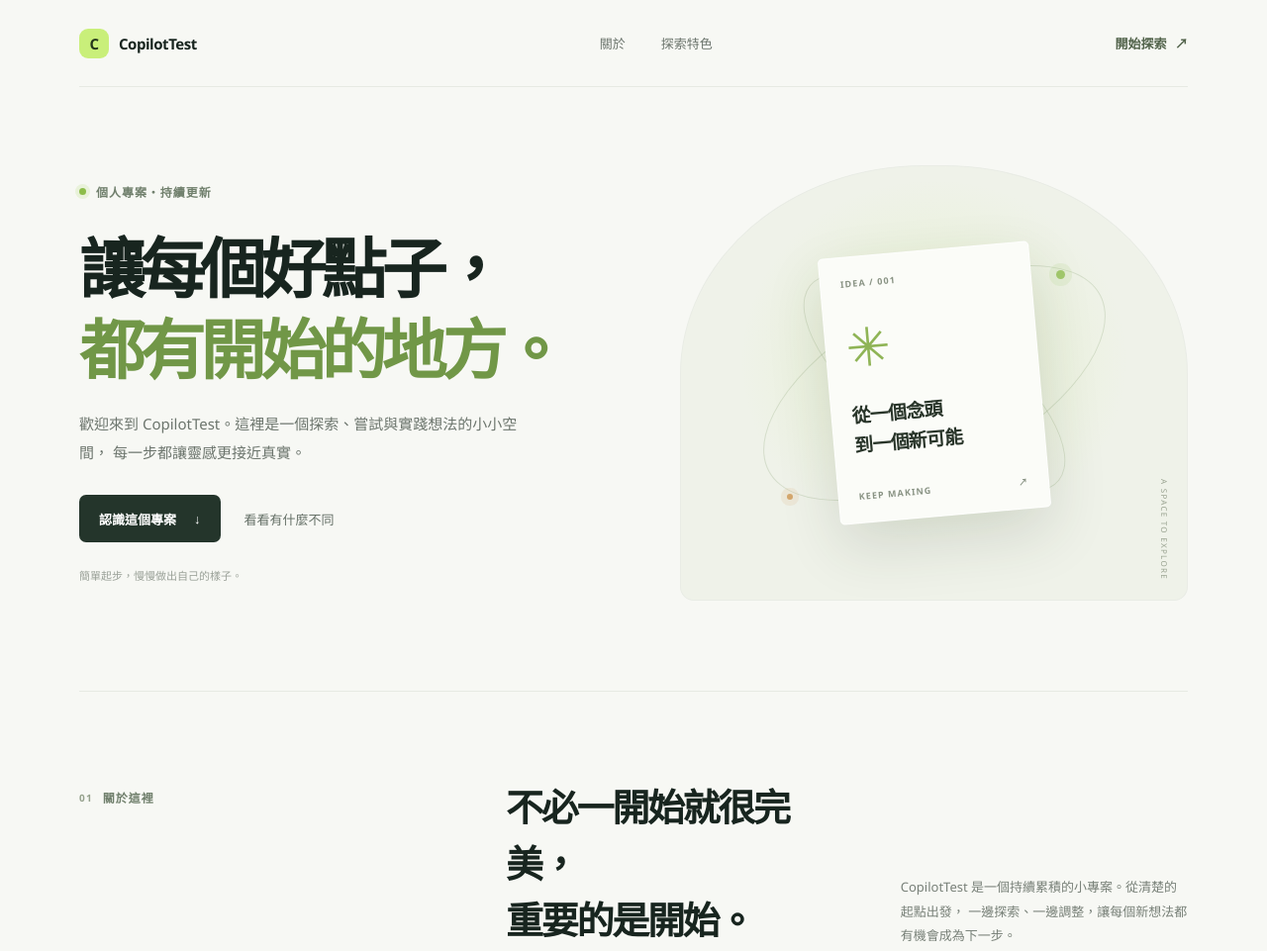
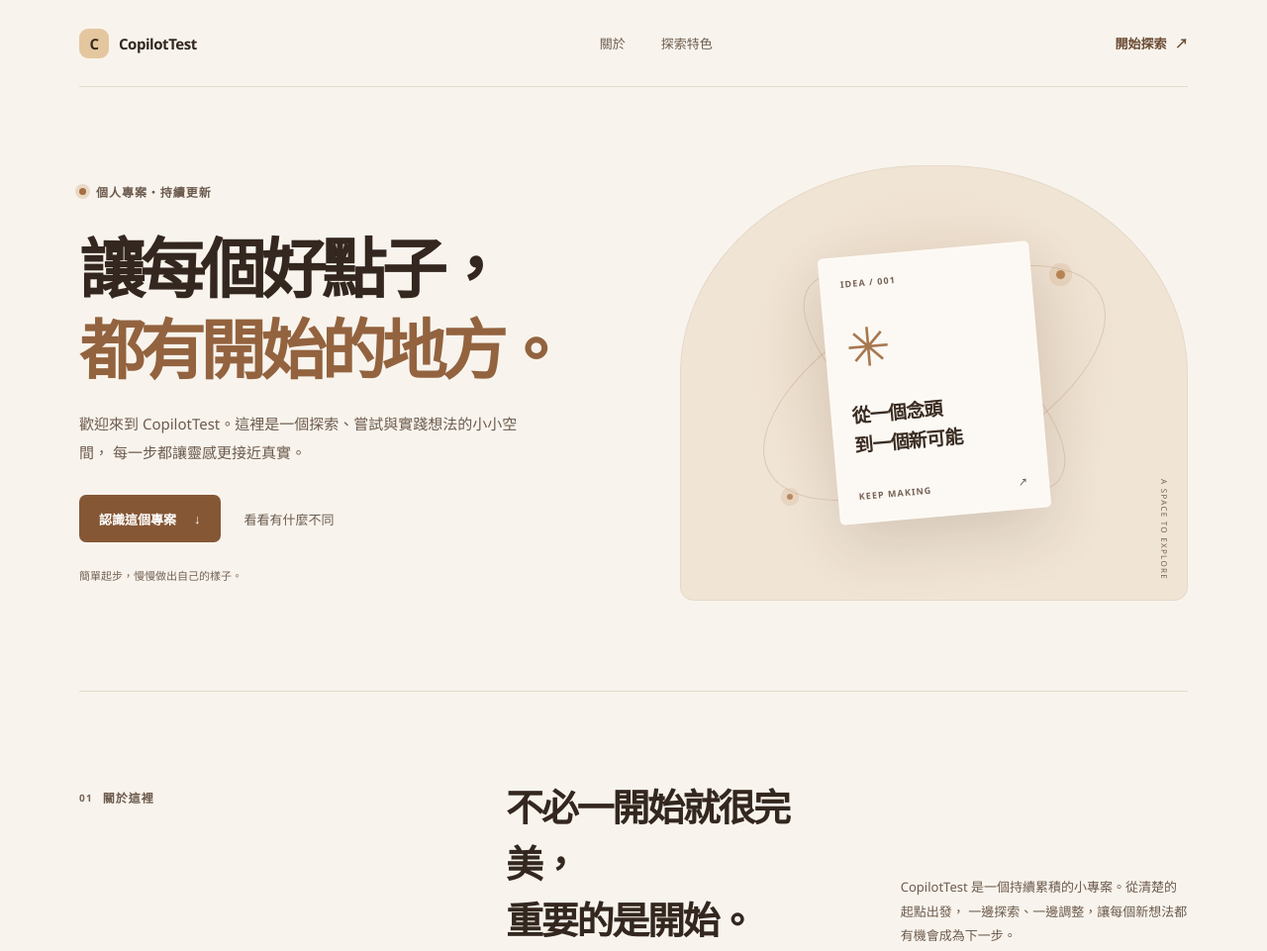
Before and after one commit to yishan-H/kanban-app, a plain HTML site: page index.html in a window 1280 px wide. Shown: the top 961 px of the page at 99% size. Drawn offline with Linux system fonts and the light colour scheme.

Commit message:
調整為奶茶米白配色

```diff
--- a/style.css
+++ b/style.css
@@ -1,3 +1,15 @@
+:root {
+  --color-background: #f8f4ed;
+  --color-surface: #f0e4d5;
+  --color-surface-light: #fcf9f4;
+  --color-text: #33271f;
+  --color-muted: #6d5b4e;
+  --color-muted-soft: #756255;
+  --color-line: #e6d9c9;
+  --color-caramel: #855735;
+  --color-caramel-dark: #6f462d;
+}
+
 * {
   box-sizing: border-box;
 }
@@ -8,8 +20,8 @@ html {
 
 body {
   margin: 0;
-  background: #f7f8f4;
-  color: #18251f;
+  background: var(--color-background);
+  color: var(--color-text);
   font-family: "Segoe UI", "Noto Sans TC", system-ui, sans-serif;
   -webkit-font-smoothing: antialiased;
 }
@@ -30,7 +42,7 @@ a {
 
 .site-header {
   height: 88px;
-  border-bottom: 1px solid #e7eae3;
+  border-bottom: 1px solid var(--color-line);
 }
 
 .brand {
@@ -48,8 +60,8 @@ a {
   height: 30px;
   place-items: center;
   border-radius: 9px;
-  background: #c9ef7a;
-  color: #23351b;
+  background: #e5c79f;
+  color: #392b20;
   font-size: 15px;
   font-weight: 800;
 }
@@ -57,7 +69,7 @@ a {
 .site-nav {
   display: flex;
   gap: 36px;
-  color: #6b746c;
+  color: var(--color-muted);
   font-size: 13px;
 }
 
@@ -70,11 +82,11 @@ a {
 .site-nav a:hover,
 .text-link:hover,
 .header-link:hover {
-  color: #507b37;
+  color: var(--color-caramel-dark);
 }
 
 .header-link {
-  color: #53644c;
+  color: #6b4c34;
   font-size: 13px;
   font-weight: 650;
 }
@@ -104,7 +116,7 @@ a {
   display: flex;
   align-items: center;
   gap: 10px;
-  color: #71806d;
+  color: var(--color-muted);
   font-size: 12px;
   font-weight: 650;
   letter-spacing: 0.08em;
@@ -114,8 +126,8 @@ a {
   width: 7px;
   height: 7px;
   border-radius: 50%;
-  background: #8dbd4a;
-  box-shadow: 0 0 0 4px #e9f2da;
+  background: #a56e43;
+  box-shadow: 0 0 0 4px #ead9c6;
 }
 
 h1,
@@ -134,13 +146,13 @@ p {
 }
 
 .hero h1 span {
-  color: #719747;
+  color: #93633f;
 }
 
 .hero-description {
   max-width: 470px;
   margin-bottom: 28px;
-  color: #6c756d;
+  color: var(--color-muted);
   font-size: 15px;
   line-height: 1.95;
 }
@@ -169,22 +181,22 @@ p {
 }
 
 .button-primary {
-  background: #24352b;
+  background: var(--color-caramel);
   color: #fff;
 }
 
 .button-primary:hover {
-  background: #3a533c;
+  background: var(--color-caramel-dark);
 }
 
 .text-link {
-  color: #657067;
+  color: var(--color-muted);
   font-size: 13px;
 }
 
 .hero-note {
   margin: 25px 0 0;
-  color: #9aa198;
+  color: var(--color-muted-soft);
   font-size: 11px;
 }
 
@@ -194,16 +206,16 @@ p {
   min-height: 440px;
   place-items: center;
   overflow: hidden;
-  border: 1px solid #e9ece5;
+  border: 1px solid var(--color-line);
   border-radius: 48% 48% 14px 14px;
   background:
-    radial-gradient(ellipse at 50% 45%, rgba(201, 239, 122, 0.24), transparent 54%),
-    #eff2e9;
+    radial-gradient(ellipse at 50% 45%, rgba(198, 154, 108, 0.2), transparent 54%),
+    var(--color-surface);
 }
 
 .art-orbit {
   position: absolute;
-  border: 1px solid rgba(120, 146, 97, 0.22);
+  border: 1px solid rgba(133, 91, 55, 0.2);
   border-radius: 50%;
   transform: rotate(-28deg);
 }
@@ -227,29 +239,29 @@ p {
   flex-direction: column;
   justify-content: space-between;
   padding: 20px;
-  border: 1px solid rgba(255, 255, 255, 0.7);
+  border: 1px solid rgba(255, 252, 247, 0.8);
   border-radius: 5px;
-  background: #fbfcf8;
-  box-shadow: 0 24px 60px rgba(44, 58, 38, 0.14);
+  background: var(--color-surface-light);
+  box-shadow: 0 24px 60px rgba(66, 46, 31, 0.14);
   transform: rotate(-5deg);
 }
 
 .art-card-label,
 .art-card-footer {
-  color: #899384;
+  color: var(--color-muted-soft);
   font-size: 9px;
   font-weight: 700;
   letter-spacing: 0.12em;
 }
 
 .art-card-symbol {
-  color: #8fb456;
+  color: #a77850;
   font-size: 54px;
   line-height: 1;
 }
 
 .art-card-caption {
-  color: #29352a;
+  color: #3b2d23;
   font-size: 19px;
   font-weight: 650;
   letter-spacing: -0.04em;
@@ -267,8 +279,8 @@ p {
   width: 9px;
   height: 9px;
   border-radius: 50%;
-  background: #9fc66a;
-  box-shadow: 0 0 0 7px rgba(159, 198, 106, 0.14);
+  background: #b88353;
+  box-shadow: 0 0 0 7px rgba(184, 131, 83, 0.16);
 }
 
 .spark-one {
@@ -281,15 +293,15 @@ p {
   left: 21%;
   width: 6px;
   height: 6px;
-  background: #d3a66c;
-  box-shadow: 0 0 0 6px rgba(211, 166, 108, 0.14);
+  background: #b78a61;
+  box-shadow: 0 0 0 6px rgba(183, 138, 97, 0.16);
 }
 
 .art-side-note {
   position: absolute;
   right: 17px;
   bottom: 20px;
-  color: #9aa391;
+  color: var(--color-muted-soft);
   font-size: 8px;
   letter-spacing: 0.16em;
   writing-mode: vertical-rl;
@@ -306,7 +318,7 @@ p {
   grid-template-columns: 0.7fr 1.3fr;
   gap: 60px;
   padding: 88px 0 100px;
-  border-top: 1px solid #e7eae3;
+  border-top: 1px solid var(--color-line);
 }
 
 .section-label {
@@ -315,7 +327,7 @@ p {
 }
 
 .section-label span {
-  color: #95a18c;
+  color: var(--color-muted-soft);
   font-size: 10px;
   letter-spacing: 0.12em;
 }
@@ -339,14 +351,14 @@ p {
 .about-content p,
 .section-heading > p {
   margin: 0;
-  color: #788078;
+  color: var(--color-muted);
   font-size: 13px;
   line-height: 1.9;
 }
 
 .highlights-section {
   padding: 76px 0 100px;
-  border-top: 1px solid #e7eae3;
+  border-top: 1px solid var(--color-line);
 }
 
 .section-heading {
@@ -376,20 +388,20 @@ p {
   position: relative;
   min-height: 224px;
   padding: 24px;
-  border: 1px solid #e6e9e1;
+  border: 1px solid var(--color-line);
   border-radius: 8px;
-  background: rgba(255, 255, 255, 0.45);
+  background: var(--color-surface);
   transition: border-color 180ms ease, transform 180ms ease, box-shadow 180ms ease;
 }
 
 .feature-card:hover {
   transform: translateY(-4px);
-  border-color: #d3dfc5;
-  box-shadow: 0 14px 30px rgba(42, 57, 35, 0.06);
+  border-color: #cdb499;
+  box-shadow: 0 14px 30px rgba(69, 47, 30, 0.08);
 }
 
 .feature-number {
-  color: #9aa391;
+  color: var(--color-muted-soft);
   font-size: 10px;
   letter-spacing: 0.12em;
 }
@@ -405,18 +417,18 @@ p {
 }
 
 .icon-sun {
-  background: #eff5e5;
-  color: #739449;
+  background: #f4e8d9;
+  color: #8b6040;
 }
 
 .icon-leaf {
-  background: #edf2eb;
-  color: #60806b;
+  background: #efe3d6;
+  color: #79583f;
 }
 
 .icon-star {
-  background: #f6f0e5;
-  color: #b38d4d;
+  background: #f3e6d3;
+  color: #9a6b40;
 }
 
 .feature-card h3 {
@@ -428,7 +440,7 @@ p {
 .feature-card p {
   max-width: 250px;
   margin-bottom: 0;
-  color: #788078;
+  color: var(--color-muted);
   font-size: 12px;
   line-height: 1.8;
 }
@@ -437,19 +449,19 @@ p {
   position: absolute;
   top: 23px;
   right: 24px;
-  color: #9aa391;
+  color: var(--color-muted-soft);
   font-size: 14px;
 }
 
 .site-footer {
   min-height: 90px;
-  border-top: 1px solid #e7eae3;
-  color: #788078;
+  border-top: 1px solid var(--color-line);
+  color: var(--color-muted);
   font-size: 11px;
 }
 
 .footer-brand {
-  color: #29352a;
+  color: #3b2d23;
   font-size: 13px;
 }
 
@@ -469,7 +481,7 @@ p {
 }
 
 :focus-visible {
-  outline: 3px solid #8eb65b;
+  outline: 3px solid #986c46;
   outline-offset: 4px;
 }
 
```
